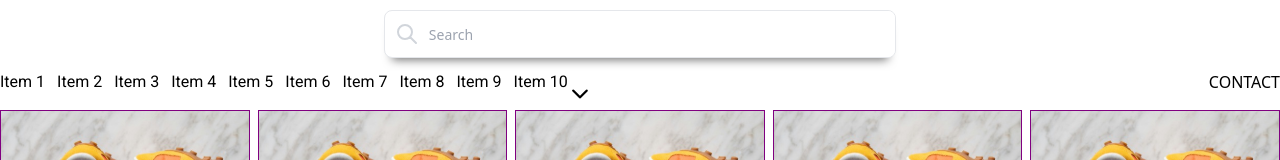
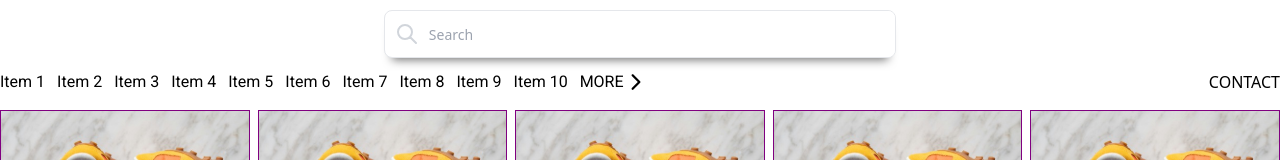
Before and after one commit to stino-x/HYPERLACE, a Next.js app: page /footwear in a window 1280 px wide. Shown: the part 146-306 px from the top of the page. Built offline with nearby package versions, Linux system fonts and the light colour scheme.

Commit message:
implemented show more show less arrow head animation

```diff
--- a/src/components/listitems.tsx
+++ b/src/components/listitems.tsx
@@ -30,21 +30,22 @@ export default function Listitems() {
 
   return (
     <>
+      {/* flex items-center w-2/3 flex-wrap gap-3 BREAKPOINT FOR LIST */}
       <div className="flex justify-between mb-4">
-        <ul className={`flex flex-wrap gap-3${showAllItems ? 'max-h-12' : ''}`}>
+        <ul className="flex items-center gap-3">
           {items.map((item) => (
             <li key={item.id} className="roboto menu-link font-thin hover:font-bold">
               {item.text}
             </li>
           ))}
-            <li>
+            <li className="flex" onClick={toggleShowAllItems}>
+            <span className="roboto">{showAllItems ? 'LESS' : 'MORE'}</span>
             <IoIosArrowForward
-              className="text-2xl cursor-pointer transform rotate-90-left-cw"
-              onClick={toggleShowAllItems}
+              className={`text-2xl flex-2 cursor-pointer transform ${showAllItems ? 'rotate-90-left-cw' : 'rotate-90-right-cw'}`}
              />
             </li>
         </ul>
-        <span className="hover:font-bold contact pointer max-[768px]:hidden">CONTACT</span>
+        <span className="hover:font-bold contact row-span-1 pointer max-[768px]:hidden">CONTACT</span>
       </div>
     </>
   );
--- a/src/styles/tooltip.css
+++ b/src/styles/tooltip.css
@@ -330,39 +330,80 @@
   }
 }
 
-
 /* ARROW HEAD STYLING */
 
 .rotate-90-left-cw {
-	-webkit-animation: rotate-90-left-cw 0.4s cubic-bezier(0.250, 0.460, 0.450, 0.940) both;
-	        animation: rotate-90-left-cw 0.4s cubic-bezier(0.250, 0.460, 0.450, 0.940) both;
+  width: 100%;
+  height: 100%;
+  -webkit-animation: rotate-90-left-cw 0.4s cubic-bezier(0.25, 0.46, 0.45, 0.94) both;
+  animation: rotate-90-left-cw 0.4s cubic-bezier(0.25, 0.46, 0.45, 0.94) both;
 }
 
 @-webkit-keyframes rotate-90-left-cw {
   0% {
     -webkit-transform: rotate(0);
-            transform: rotate(0);
-    -webkit-transform-origin: left;
-            transform-origin: left;
+    transform: rotate(0);
+    -webkit-transform-origin: center;
+    transform-origin: center;
   }
+
   100% {
     -webkit-transform: rotate(90deg);
-            transform: rotate(90deg);
-    -webkit-transform-origin: left;
-            transform-origin: left;
+    transform: rotate(90deg);
+    -webkit-transform-origin: center;
+    transform-origin: center;
   }
 }
+
 @keyframes rotate-90-left-cw {
   0% {
     -webkit-transform: rotate(0);
-            transform: rotate(0);
-    -webkit-transform-origin: left;
-            transform-origin: left;
+    transform: rotate(0);
+    -webkit-transform-origin: center;
+    transform-origin: center;
   }
+
   100% {
     -webkit-transform: rotate(90deg);
-            transform: rotate(90deg);
-    -webkit-transform-origin: left;
-            transform-origin: left;
+    transform: rotate(90deg);
+    -webkit-transform-origin: center;
+    transform-origin: center;
   }
 }
+
+/* .rotate-90-right-cw {
+  -webkit-animation: rotate-90-right-cw 0.4s ease-in both;
+  animation: rotate-90-right-cw 0.4s ease-in both;
+}
+
+@-webkit-keyframes rotate-90-right-cw {
+  0% {
+    -webkit-transform: rotate(0);
+    transform: rotate(0);
+    -webkit-transform-origin: center;
+    transform-origin: center;
+  }
+
+  100% {
+    -webkit-transform: rotate(-90deg);
+    transform: rotate(-90deg);
+    -webkit-transform-origin: center;
+    transform-origin: center;
+  }
+}
+
+@keyframes rotate-90-right-cw {
+  0% {
+    -webkit-transform: rotate(0);
+    transform: rotate(0);
+    -webkit-transform-origin: center;
+    transform-origin: center;
+  }
+
+  100% {
+    -webkit-transform: rotate(-90deg);
+    transform: rotate(-90deg);
+    -webkit-transform-origin: center;
+    transform-origin: center;
+  }
+} */
--- a/tailwind.config.ts
+++ b/tailwind.config.ts
@@ -24,6 +24,7 @@ const config: Config = {
       },
       width: {
         '40': '40%',
+        '50': '50%',
       },
       inset: {
         '50': '50%',
```
